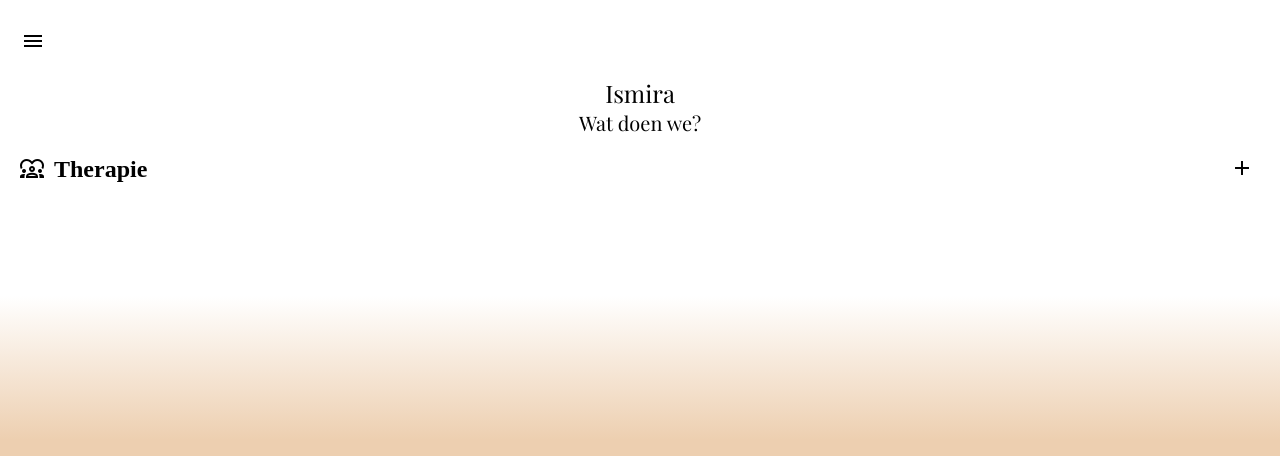
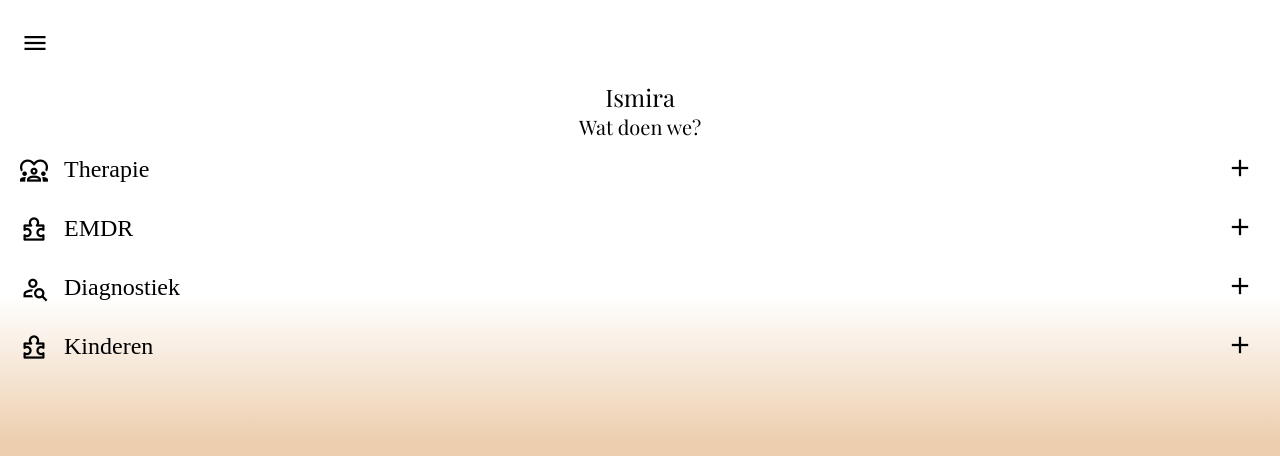
Before and after one commit to TurgutKursun/ismira, a SvelteKit app: page /wat-doen-we in a window 1280 px wide. Shown: the top 456 px of the page. Built offline with nearby package versions, Linux system fonts and the light colour scheme.

Commit message:
wat doen we complete

```diff
--- a/src/lib/components/Accordion.svelte
+++ b/src/lib/components/Accordion.svelte
@@ -1,6 +1,9 @@
 <script lang="ts">
+    import { fade, slide } from "svelte/transition";
     import Button from "./Button.svelte";
     import Paragraph from "./Paragraph.svelte";
+    import { cubicInOut } from "svelte/easing";
+    import Icon from "./Icon.svelte";
 
     let { icon, title, text, providers } = $props()
     let open = $state(false);
@@ -27,7 +30,9 @@
     }
 
     h2 {
-        margin-left: 10px
+        margin-inline: 16px;
+        margin-block: 16px;
+        font-weight: normal;
     }
 
     .accordion-body {
@@ -43,24 +48,26 @@
 </style>
 
 <div class="accordion-header">
-    <span class="material-icons-outlined">diversity_1</span>
-    <h2>Therapie</h2>
+    <Icon icon={icon} size=28px/>
+    <h2>{title}</h2>
     {#if open}
     <button class="toggle-btn" on:click={toggle}>
-        <span class="material-icons-outlined">remove</span>
+        <Icon icon="remove" size=28px/>
     </button>
     {:else}
     <button class="toggle-btn" on:click={toggle}>
-        <span class="material-icons-outlined">add</span>
+        <Icon icon="add" size=28px/>
     </button>
     {/if}
 </div>
 
 {#if open}
+    <div transition:slide={{ axis: 'y' , duration: 300, easing: cubicInOut}}>
         <div class="accordion-body">
             <Paragraph
-        paragraphText="Lorem Ipsum is simply dummy text of the printing and  typesetting industry. Lorem Ipsum has been the industry's standard dummy text ever since the 1500s, when an unknown printer took a galley of type."
+            paragraphText={text}
             --text-align="left"
+            --font-weight=300
             --padding-top=0px
             --padding-bottom=0px
             />
@@ -75,4 +82,5 @@
                 />
             {/each}
         </div>
+    </div>
 {/if}
--- /dev/null
+++ b/src/lib/components/Icon.svelte
@@ -0,0 +1,5 @@
+<script lang="ts">
+    let { icon, size = "28px" } = $props()
+</script>
+
+<span class="material-symbols-outlined" style="font-size: {size};">{icon}</span>
--- a/src/lib/components/Paragraph.svelte
+++ b/src/lib/components/Paragraph.svelte
@@ -9,6 +9,7 @@
         margin: 0px;
         font-size: 20px;
         font-family: lato;
+        font-weight: var(--font-weight, 400);
         text-align: var(--text-align, center);
     }
 </style>
--- a/src/lib/components/Sidebar.svelte
+++ b/src/lib/components/Sidebar.svelte
@@ -3,6 +3,7 @@
     import Button from "./Button.svelte";
     import Paragraph from "./Paragraph.svelte";
     import { slide } from 'svelte/transition';
+    import Icon from "./Icon.svelte";
 
     let open = false;
 
@@ -12,7 +13,7 @@
 </script>
 
 <style>
-    span {
+    .icon {
         margin-top: 28px;
         margin-left: 15px;
     }
@@ -42,13 +43,17 @@
 </style>
 
 <button class="menu" on:click={toggle}>
-    <span class="material-icons-outlined">menu</span>
+    <div class="icon">
+        <Icon icon="menu"/>
+    </div>
 </button>
 
 {#if open}
     <div class="sidebar" transition:slide={{ axis: 'x' , duration: 300, easing: cubicInOut}}>
         <button class="cross" on:click={toggle}>
-            <span class="material-icons-outlined">close</span>
+            <div class="icon">
+                <Icon icon="close"/>
+            </div>
         </button>
         <Paragraph paragraphText="Menu" --margin-top=200px/>
         <Button buttonText="Afspraak maken" --margin-top=20px/>
--- a/src/routes/+layout.svelte
+++ b/src/routes/+layout.svelte
@@ -5,10 +5,10 @@
 </script>
 
 <svelte:head>
-    <link href="https://fonts.googleapis.com/icon?family=Material+Icons" rel="stylesheet">
     <link href="https://fonts.googleapis.com/icon?family=Material+Icons+Outlined" rel="stylesheet">
+    <link href="https://fonts.googleapis.com/icon?family=Material+Symbols+Outlined" rel="stylesheet">
     <link href="https://fonts.googleapis.com/css2?family=Playfair+Display&display=swap" rel="stylesheet">
-    <link href="https://fonts.googleapis.com/css2?family=Lato&display=swap" rel="stylesheet">
+    <link href="https://fonts.googleapis.com/css2?family=Lato:wght@300;400;700&display=swap" rel="stylesheet">
 </svelte:head>
 
 <style>
--- a/src/routes/wat-doen-we/+page.svelte
+++ b/src/routes/wat-doen-we/+page.svelte
@@ -10,7 +10,25 @@
 <Heading headingOne="Ismira" headingTwo="Wat doen we?"/>
 
 <Accordion
-    icon="defaultIcon"
-    title="Default Title"
-    text="Default Text"
+    icon="diversity_1"
+    title="Therapie"
+    text="We bieden begeleiding bij psychische moeilijkheden en persoonlijke groei. Samen werken we aan meer welzijn. <br/> <br/> Voor therapie kan u terecht bij:"
     providers={["Ismigul", "Samira"]}/>
+
+<Accordion
+    icon="toys_and_games"
+    title="EMDR"
+    text="Met EMDR helpen we bij het verwerken van trauma en ingrijpende ervaringen. Met gerichte technieken verminderen we de emotionele impact van herinneringen. <br/> <br/> Voor EMDR kan u terecht bij:"
+    providers={["Ismigul", "Samira"]}/>
+
+<Accordion
+    icon="person_search"
+    title="Diagnostiek"
+    text="We voeren psychologische onderzoeken uit om inzicht te krijgen in klachten en sterktes. Dit helpt om de juiste ondersteuning en begeleiding te bieden. <br/> <br/> Voor diagnostiek kan u terecht bij:"
+    providers={["Ismigul", "Samira"]}/>
+
+<Accordion
+    icon="toys_and_games"
+    title="Kinderen"
+    text="We ondersteunen kinderen bij emotionele en gedragsmatige uitdagingen. We streven naar een veilige omgeving waarin ze zich optimaal kunnen ontwikkelen. <br/> <br/> Voor begeleiding van kinderen kan u terecht bij:"
+    providers={["Ismigul", "Samira"]}/>
```
Also changed, not shown: src/routes/afspraak-maken/+page.svelte (+4 -3 lines). Lines whose indentation alone changed are shown as unchanged.
